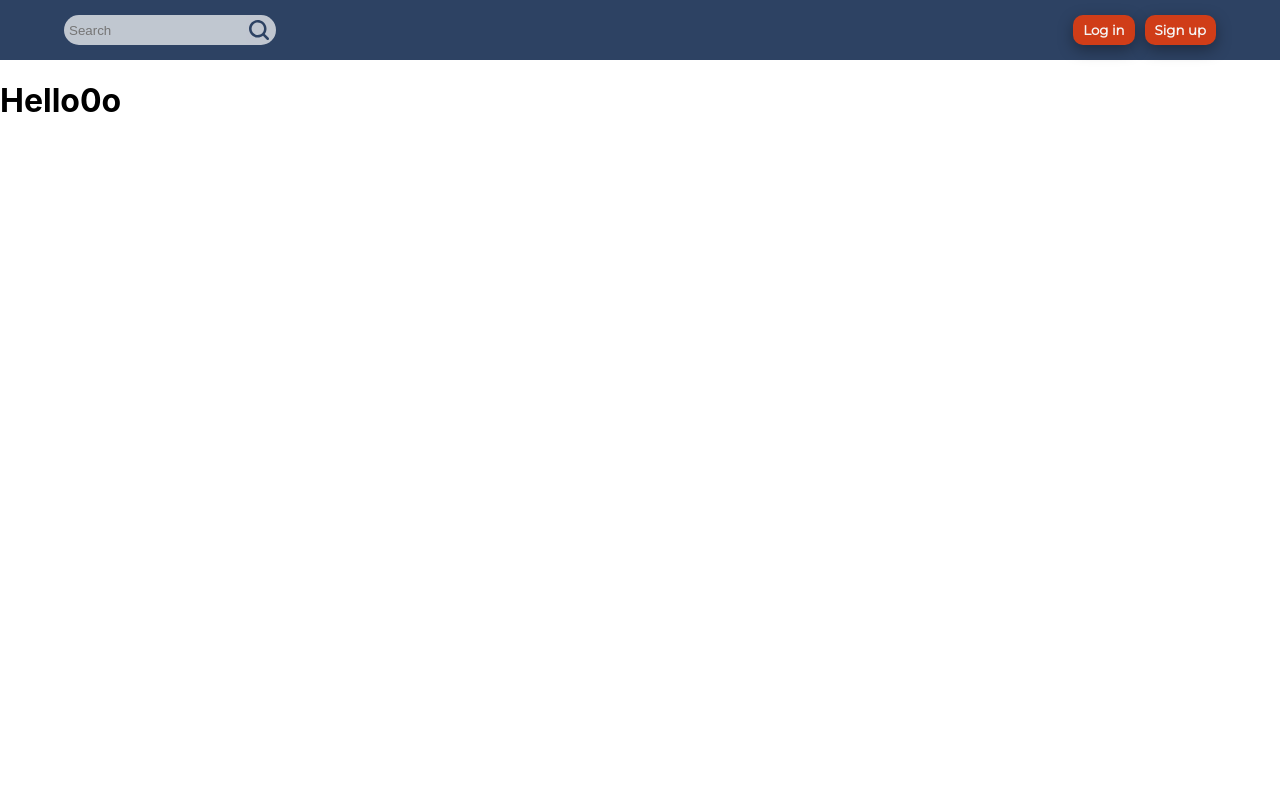
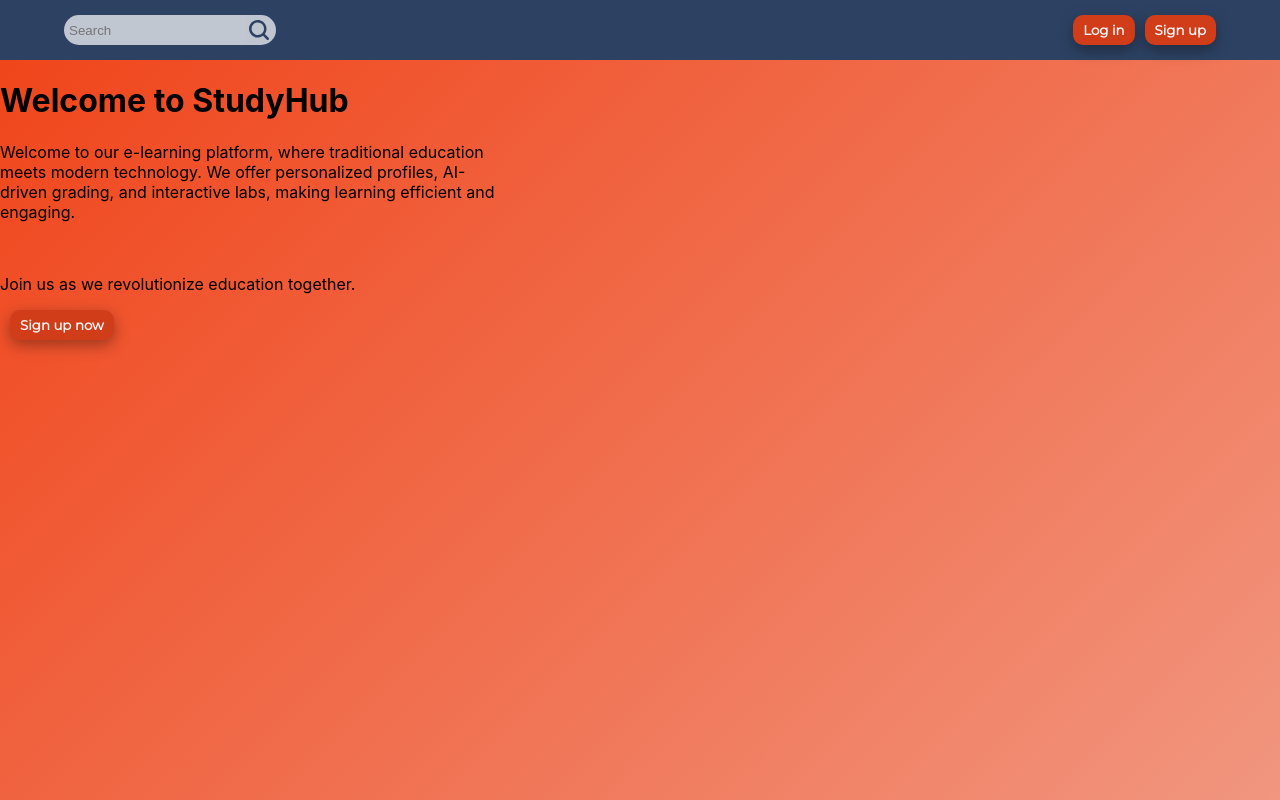
Before and after one commit to elidaarnaut/StudyHub, a React (Create React App) app in the folder study-hub/: page / in a window 1280 px wide. Built offline with nearby package versions, Linux system fonts and the light colour scheme.

Commit message:
Progres on hp

```diff
--- a/study-hub/src/App.css
+++ b/study-hub/src/App.css
@@ -62,9 +62,16 @@
   justify-self: end;
 }
 
-.buttonsDiv{
-  /* justify-content: ; */
+.hp1Body {
+  background: rgb(240,67,24);
+  background: linear-gradient(135deg, rgba(240,67,24,1) 0%, rgba(241,150,127,1) 100%);
+  height: 100vh;
 }
+
+.mainText{
+  width: 40%;
+}
+
 
 /* .App {
   text-align: center;
--- a/study-hub/src/components/TopMenu1.jsx
+++ b/study-hub/src/components/TopMenu1.jsx
@@ -8,7 +8,7 @@ function TopMenu1(){
     return(
         <div className="topMenu1div">
             <Search1></Search1>
-            <div>
+            <div >
                 <button className="button">Log in</button>
                 <button className="button">Sign up</button>
             </div>
--- a/study-hub/src/pages/Homepage1.jsx
+++ b/study-hub/src/pages/Homepage1.jsx
@@ -3,9 +3,23 @@ import TopMenu1 from "../components/TopMenu1";
 
 function Homepage1() {
     return(
-        <div>
+        <div className="hp1Body">
             <TopMenu1></TopMenu1>
-            <h1>Hello0o</h1>
+            <div className="mainPartHP">
+                <div className="mainText">
+                    <h1>Welcome to StudyHub</h1>
+                    <p>Welcome to our e-learning platform, where traditional education meets modern technology.
+We offer personalized profiles, AI-driven grading, and interactive labs, making learning efficient and engaging. </p>
+                    <br />
+                    <p>Join us as we revolutionize education together.</p>
+                    <button className="button">Sign up now</button>
+
+                </div>
+                <div className="mainPhoto">
+
+                </div>
+
+            </div>
         </div>
     );
 }
```
